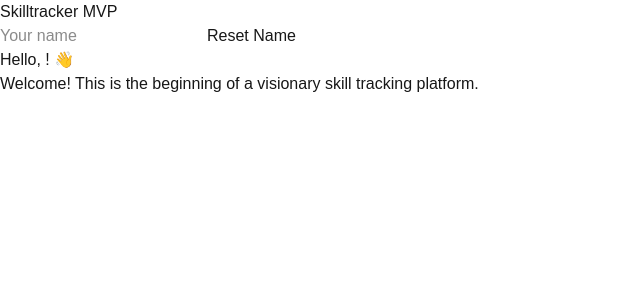
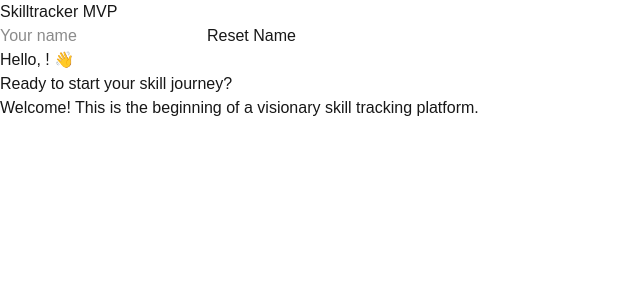
Before and after one commit to hedy44/skilltracker, a Next.js app in the folder frontend/: page / in a window 1280 px wide. Shown: the top 300 px of the page, without its empty margins (0-640 px from the left). Built offline with nearby package versions, Linux system fonts and the light colour scheme.

Commit message:
feat: Greeting accepts and displays custom message prop

```diff
--- a/frontend/src/app/page.tsx
+++ b/frontend/src/app/page.tsx
@@ -14,8 +14,7 @@ export default function Home() {
         onChange={e => setName(e.target.value)}
         />
        <button onClick={resetName}>Reset Name</button>
-       <Greeting name={name}
-       />
+       <Greeting name={name}  message="Ready to start your skill journey?"/>
       <p>Welcome! This is the beginning of a visionary skill tracking platform.</p>
     </main>
   )
--- a/frontend/src/components/Greeting.tsx
+++ b/frontend/src/components/Greeting.tsx
@@ -1,7 +1,13 @@
 type GreetingProps = {
   name: string
+  message: string
 }
 
-export default function Greeting({ name }: GreetingProps) {
-  return <h2>Hello, {name}! 👋</h2>
+export default function Greeting({ name, message }: GreetingProps) {
+  return (
+  <div>
+    <h2>Hello, {name}! 👋</h2>
+    <p>{message}</p>
+  </div>
+  )
 }
```
